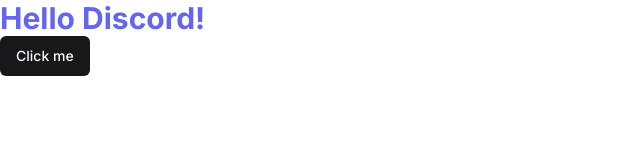
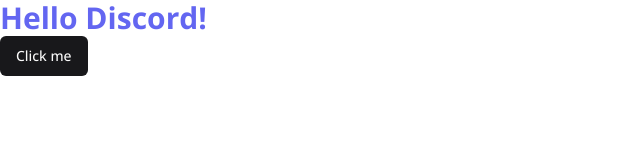
Before and after one commit to deepakmalpani/Tumult, a Next.js app: page / in a window 1280 px wide. Shown: the top 160 px of the page, without its empty margins (0-640 px from the left). Built offline with nearby package versions, Linux system fonts and the light colour scheme.

Commit message:
chore: Update font import in layout.tsx

```diff
--- a/app/layout.tsx
+++ b/app/layout.tsx
@@ -1,11 +1,11 @@
 import type { Metadata } from "next";
-import { Inter } from "next/font/google";
+import { Open_Sans } from "next/font/google";
 import "./globals.css";
 
-const inter = Inter({ subsets: ["latin"] });
+const font = Open_Sans({ subsets: ["latin"] });
 
 export const metadata: Metadata = {
-  title: "Create Next App",
+  title: "Discord",
   description: "Generated by create next app",
 };
 
@@ -16,7 +16,7 @@
 }>) {
   return (
     <html lang="en">
-      <body className={inter.className}>{children}</body>
+      <body className={font.className}>{children}</body>
     </html>
   );
 }
```
